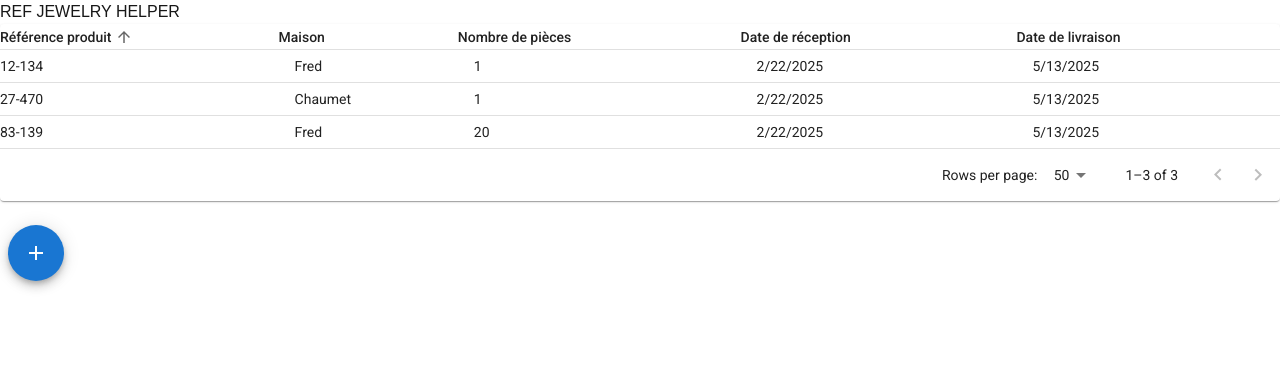
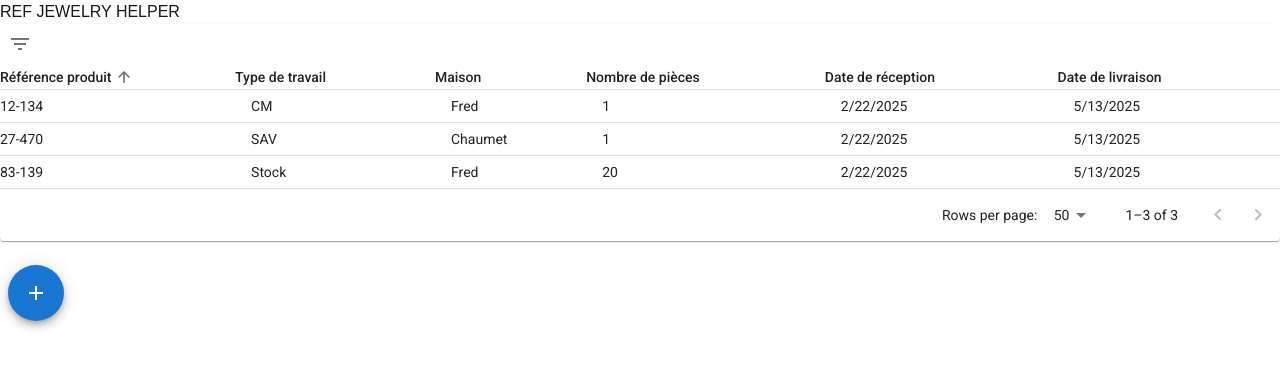
Before and after one commit to SurfingOwl/ref-jewelry, a Next.js app: page / in a window 1280 px wide. Shown: the top 368 px of the page. Built offline with nearby package versions, Linux system fonts and the light colour scheme; what @mui/material-nextjs would draw is missing.

Commit message:
feat(datatable): filtering products

```diff
--- a/src/app/context.ts
+++ b/src/app/context.ts
@@ -10,6 +10,8 @@ export type ContextProps = {
   setOpen: StateSetter<boolean>;
   products: Product[];
   setProducts: StateSetter<Product[]>;
+  filteredProducts: Product[];
+  setFilteredProducts: StateSetter<Product[]>;
   refProducts: RefProduct[];
   setRefProducts: StateSetter<RefProduct[]>;
 };
--- a/src/app/page.tsx
+++ b/src/app/page.tsx
@@ -12,18 +12,19 @@ import {DataTable} from "@/components/DataTable";
 export default function Home() {
   const [open, setOpen] = useState(false);
   const [products, setProducts] = useState<Product[]>([]);
+  const [filteredProducts, setFilteredProducts] = useState<Product[]>([]);
   const [refProducts, setRefProducts] = useState<RefProduct[]>([]);
 
   const contextValue = useMemo(() =>
-      ({open, setOpen, products, setProducts, refProducts, setRefProducts}),
-    [open, products, refProducts]);
+      ({open, setOpen, products, setProducts, filteredProducts, setFilteredProducts, refProducts, setRefProducts}),
+    [open, products, refProducts, filteredProducts]);
 
   return (
     <div className="flex flex-col items-center justify-center w-full">
       <Header/>
       <Context.Provider value={contextValue}>
         <div className="relative flex w-full justify-center m-2 p-3">
-          <DataTable />
+          <DataTable/>
           <FloatingButton/>
           <ModalGen/>
         </div>
--- a/src/components/DataTable.tsx
+++ b/src/components/DataTable.tsx
@@ -1,5 +1,5 @@
 import {Product} from "@/models/Product";
-import {MouseEvent, useMemo, useState} from "react";
+import {ChangeEvent, MouseEvent, useContext, useMemo, useState} from "react";
 import {
   Box,
   Paper,
@@ -14,9 +14,10 @@ import {
 } from "@mui/material";
 import {visuallyHidden} from "@mui/utils";
 import {getComparator} from "@/components/DataTable.utils";
-import {products} from "@/models/mockrefs";
 import {EnhancedTableProps, Order} from "@/models/types";
 import {headCells} from "@/models/constants";
+import {FilterButton} from "@/components/FilterButton";
+import {Context} from "@/app/context";
 
 const EnhancedTableHead = (props: EnhancedTableProps) => {
   const {order, orderBy, onRequestSort} =
@@ -52,7 +53,7 @@ const EnhancedTableHead = (props: EnhancedTableProps) => {
 };
 
 export const DataTable = () => {
-  // const {products} = useContext(Context);
+  const {filteredProducts} = useContext(Context);
 
   const [order, setOrder] = useState<Order>('asc');
   const [orderBy, setOrderBy] = useState<keyof Product>('name');
@@ -72,25 +73,26 @@ export const DataTable = () => {
     setPage(newPage);
   };
 
-  const handleChangeRowsPerPage = (event: React.ChangeEvent<HTMLInputElement>) => {
+  const handleChangeRowsPerPage = (event: ChangeEvent<HTMLInputElement>) => {
     setRowsPerPage(parseInt(event.target.value, 10));
     setPage(0);
   };
 
   const emptyRows =
-    page > 0 ? Math.max(0, (1 + page) * rowsPerPage - products.length) : 0;
+    page > 0 ? Math.max(0, (1 + page) * rowsPerPage - filteredProducts.length) : 0;
 
   const visibleRows = useMemo(
     () =>
-      [...products]
+      [...filteredProducts]
         .sort(getComparator(order, orderBy))
         .slice(page * rowsPerPage, page * rowsPerPage + rowsPerPage),
-    [order, orderBy, page, rowsPerPage],
+    [order, orderBy, page, rowsPerPage, filteredProducts],
   );
 
   return (
     <Box sx={{width: '100%'}}>
       <Paper sx={{width: '100%', mb: 2}}>
+        <FilterButton/>
         <TableContainer>
           <Table
             sx={{minWidth: 750}}
@@ -101,7 +103,7 @@ export const DataTable = () => {
               order={order}
               orderBy={orderBy}
               onRequestSort={handleRequestSort}
-              rowCount={products.length}
+              rowCount={filteredProducts.length}
             />
             <TableBody>
               {visibleRows.map((row, index) => {
@@ -122,6 +124,7 @@ export const DataTable = () => {
                     >
                       {row.name}
                     </TableCell>
+                    <TableCell align="left">{row.type}</TableCell>
                     <TableCell align="left">{row.company}</TableCell>
                     <TableCell align="left">{row.count}</TableCell>
                     <TableCell align="left">{row.receptionDate.toLocaleDateString()}</TableCell>
@@ -143,7 +146,7 @@ export const DataTable = () => {
         </TableContainer>
         <TablePagination
           component="div"
-          count={products.length}
+          count={filteredProducts.length}
           rowsPerPage={rowsPerPage}
           page={page}
           onPageChange={handleChangePage}
--- /dev/null
+++ b/src/components/FilterButton.tsx
@@ -0,0 +1,81 @@
+import {Checkbox, Divider, FormControlLabel, FormGroup, IconButton, Popover, Tooltip} from "@mui/material";
+import FilterListIcon from '@mui/icons-material/FilterList';
+import React, {MouseEvent, useContext, useEffect, useState} from "react";
+import {Context} from "@/app/context";
+import {companies, types} from "@/models/constants";
+import {products} from "@/models/mockrefs";
+
+export const FilterButton = () => {
+  // const {products, setFilteredProducts} = useContext(Context);
+  const {setFilteredProducts} = useContext(Context);
+
+  const [filters, setFilters] = useState<string[]>([]);
+  const [anchorEl, setAnchorEl] = useState<HTMLButtonElement | null>(null);
+  const open = Boolean(anchorEl);
+
+  const handleClick = (event: MouseEvent<HTMLButtonElement>) => {
+    setAnchorEl(event.currentTarget);
+  };
+
+  const handleClose = () => {
+    setAnchorEl(null);
+  };
+
+  const handleCheck = (filter: string) => {
+    if (filters.some(f => f === filter)) {
+      setFilters(filters.filter(f => f !== filter));
+    } else {
+      setFilters([...filters, filter])
+    }
+  };
+
+  useEffect(() => {
+    if (filters.length > 0) {
+      setFilteredProducts(
+        products.filter((product) =>
+          filters.some(filter => product.type === filter)
+          || filters.some(filter => product.company === filter)));
+    } else {
+      setFilteredProducts(products);
+    }
+  }, [filters]);
+
+  return (
+    <>
+      <Tooltip title="Filtrer les produits">
+        <IconButton onClick={handleClick} aria-describedby={'simple-popover'}>
+          <FilterListIcon/>
+        </IconButton>
+      </Tooltip>
+      <Popover
+        id='simple-popover'
+        open={open}
+        anchorEl={anchorEl}
+        onClose={handleClose}
+        anchorOrigin={{
+          vertical: 'bottom',
+          horizontal: 'left',
+        }}>
+        <div className={'flex w-full flex-row gap-4 m-2 p-2'}>
+          <FormGroup>
+            {companies.map(company => (
+              <FormControlLabel key={`label-${company}`}
+                                label={company}
+                                control={<Checkbox onClick={() => handleCheck(company)} key={`checkbox-${company}`}/>}>
+              </FormControlLabel>
+            ))}
+          </FormGroup>
+          <Divider orientation="vertical" flexItem/>
+          <FormGroup>
+            {types.map(type => (
+              <FormControlLabel key={`label-${type}`}
+                                label={type}
+                                control={<Checkbox onClick={() => handleCheck(type)} key={`checkbox-${type}`}/>}>
+              </FormControlLabel>
+            ))}
+          </FormGroup>
+        </div>
+      </Popover>
+    </>
+  );
+}
--- a/src/components/FloatingButton.tsx
+++ b/src/components/FloatingButton.tsx
@@ -8,7 +8,7 @@ export const FloatingButton = () => {
   const open = () => setOpen(true);
 
   return (
-    <Box sx={{'& > :not(style)': {m: 1}}} className="fixed bottom-4 right-4">
+    <Box sx={{'& > :not(style)': {m: 1}}} className="fixed bottom-24 right-4">
       <Fab color="primary" aria-label="add" onClick={open}>
         <AddIcon/>
       </Fab>
--- a/src/models/constants.ts
+++ b/src/models/constants.ts
@@ -24,6 +24,11 @@ export const headCells: readonly HeadCell[] = [
     label: 'Référence produit',
   },
   {
+    id: 'type',
+    numeric: false,
+    label: 'Type de travail',
+  },
+  {
     id: 'company',
     numeric: false,
     label: 'Maison',
```
